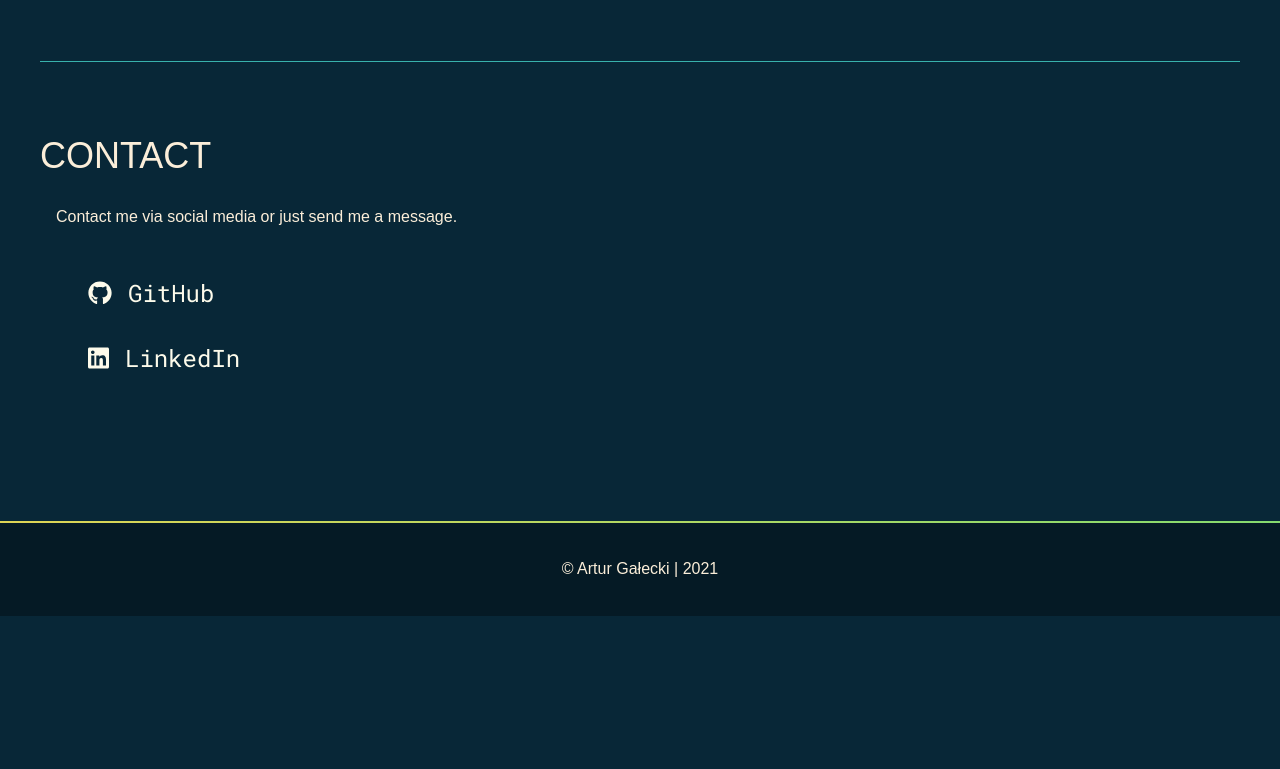
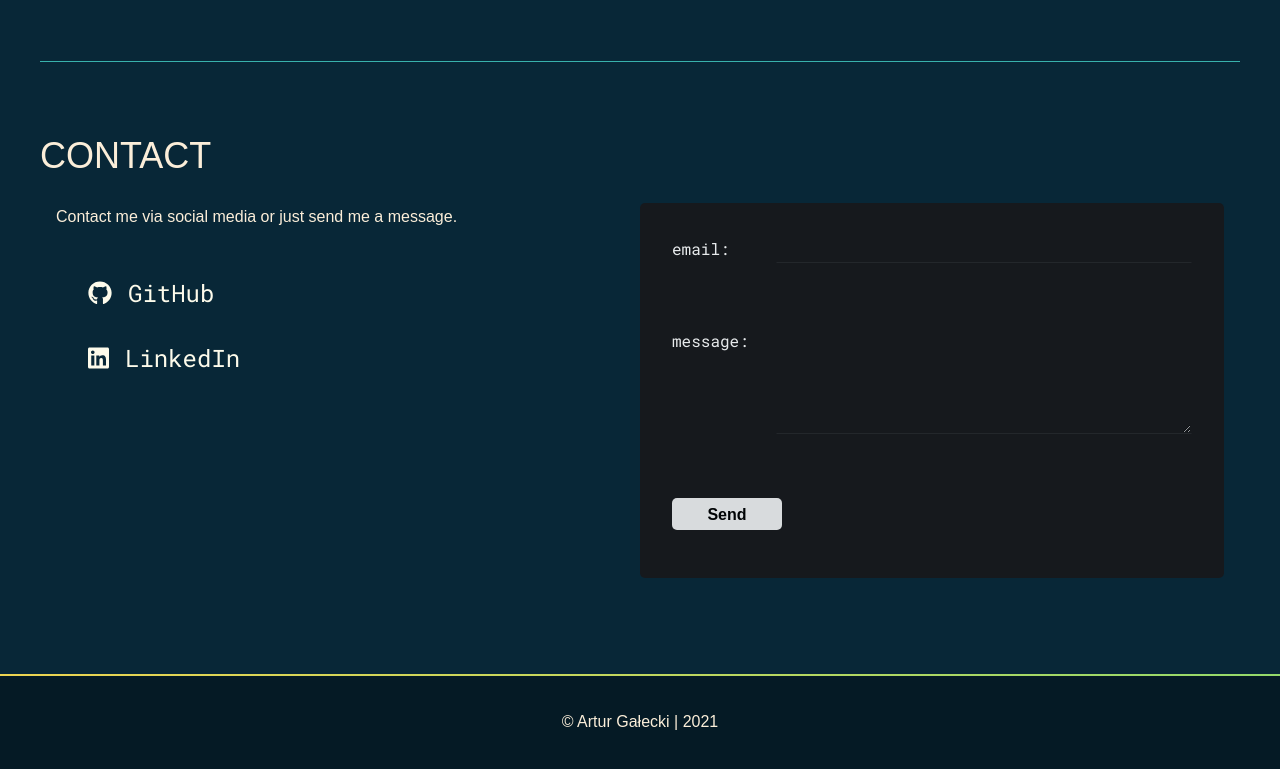
Before and after one commit to asgalecki/portfolio, a Gatsby site: page / in a window 1280 px wide. Shown: the part 1656-2425 px from the top of the page. Before the commit the page ends 2272 px from the top, so only its background shows below. Built offline with nearby package versions, Linux system fonts and the light colour scheme; Gatsby itself is replaced by a stand-in of ours; a web font is replaced by a local one.

Commit message:
Set up and style contact form

```diff
--- a/package.json
+++ b/package.json
@@ -30,6 +30,7 @@
     "gatsby-source-filesystem": "^3.14.0",
     "gatsby-transformer-remark": "^4.11.0",
     "gatsby-transformer-sharp": "^3.14.0",
+    "html-react-parser": "^1.4.0",
     "react": "^17.0.1",
     "react-dom": "^17.0.1",
     "react-helmet": "^6.1.0",
--- a/src/components/Contact/Contact.jsx
+++ b/src/components/Contact/Contact.jsx
@@ -1,4 +1,5 @@
 import React from 'react';
+import ContactForm from './ContactForm';
 import SocialMedia from './SocialMedia';
 
 const Contact = () => {
@@ -12,7 +13,7 @@ const Contact = () => {
           </p>
           <SocialMedia />
         </div>
-        <div className="contact__form" /* temporary mock */ />
+        <ContactForm />
       </div>
     </section>
   );
--- /dev/null
+++ b/src/components/Contact/ContactForm.jsx
@@ -0,0 +1,82 @@
+import React, { useState } from 'react';
+import ContactStatus from './ContactStatus';
+
+const ContactForm = () => {
+  const [email, setEmail] = useState('');
+  const [message, setMessage] = useState('');
+  const [status, setStatus] = useState('');
+
+  const handleSubmit = (e) => {
+    e.preventDefault();
+    setStatus('thank you for your message');
+  };
+
+  return (
+    <form
+      className="contact-form"
+      method="post"
+      onSubmit={(e) => handleSubmit(e)}
+      netlify-honeypot="bot-field"
+      method="post"
+      data-netlify="true"
+      name="Contact Form"
+      action={false}
+    >
+      <input type="hidden" name="bot-field" />
+      <input type="hidden" name="form-name" value="Contact Form" />
+      <ul className="contact-form__list">
+        <li className="contact-form__element">
+          <label htmlFor="contact-form__email" className="contact-form__label">
+            email:
+          </label>
+          <input
+            type="email"
+            name="email"
+            id="contact-form__email"
+            className="contact-form__input"
+            required
+            autoComplete="off"
+            minLength="6"
+            maxLength="50"
+            value={email}
+            onChange={(e) => setEmail(e.target.value)}
+          />
+        </li>
+        <li className="contact-form__element">
+          <label htmlFor="contact-form__msg" className="contact-form__label">
+            message:
+          </label>
+          <textarea
+            name="message"
+            id="contact-form__msg"
+            className="contact-form__input"
+            required
+            autoComplete="off"
+            rows="5"
+            minLength="2"
+            maxLength="1000"
+            value={message}
+            onChange={(e) => setMessage(e.target.value)}
+          />
+        </li>
+        <li className="contact-form__element">
+          <button type="submit" className="contact-form__button">
+            Send
+          </button>
+          {status ? (
+            <button
+              type="button"
+              className="contact-form__button contact-form__button--cancel"
+              onClick={() => setStatus('')}
+            >
+              X
+            </button>
+          ) : null}
+        </li>
+      </ul>
+      <ContactStatus status={status} />
+    </form>
+  );
+};
+
+export default ContactForm;
--- /dev/null
+++ b/src/components/Contact/ContactStatus.jsx
@@ -0,0 +1,14 @@
+import React from 'react';
+import parse from 'html-react-parser';
+
+const ContactStatus = ({ status }) => {
+  const statusTemplate = `status: <span className="contact-form__status--color">'${status}'</span>`;
+
+  return (
+    <p className="contact-form__status">
+      {status ? parse(`${statusTemplate}`) : ''}
+    </p>
+  );
+};
+
+export default ContactStatus;
--- /dev/null
+++ b/src/styles/components/Contact/contact-form.scss
@@ -0,0 +1,78 @@
+.contact-form {
+  display: block;
+  font-family: 'roboto mono', sans-serif;
+  color: $white-regular;
+  width: 100%;
+
+  background-color: $gray-900;
+  border-radius: 5px;
+  opacity: 0.9;
+
+  &__list {
+    display: flex;
+    flex-flow: column wrap;
+
+    list-style: none;
+  }
+
+  &__element {
+    margin: 2rem;
+    display: flex;
+    flex-flow: row nowrap;
+    justify-content: space-between;
+  }
+
+  &__label {
+    cursor: pointer;
+  }
+
+  &__input {
+    background-color: transparent;
+    border: 1px solid transparent;
+    font-size: 1rem;
+    border-bottom: 1px solid $gray-800;
+    color: $yellow-300;
+    font-family: 'roboto mono', sans-serif;
+    width: 80%;
+    padding-left: 0.5rem;
+  }
+
+  &__button {
+    cursor: pointer;
+    padding: 0.5rem 0;
+    width: 110px;
+    height: 2rem;
+    font-family: 'baumans', sans-serif;
+    font-size: 1rem;
+    border: none;
+    border-radius: 5px;
+    font-weight: 700;
+    @include transition-basic;
+
+    &--cancel {
+      padding: 0;
+      width: 2rem;
+    }
+
+    &:focus,
+    &:hover {
+      background-color: $yellow-300;
+    }
+  }
+
+  &__status {
+    margin: 1rem 2rem;
+    word-break: break-word;
+
+    &--color {
+      color: $yellow-300;
+      text-transform: lowercase;
+    }
+  }
+}
+
+@include media-large {
+  .contact-form {
+    width: 50%;
+  }
+}
--- a/src/styles/components/Contact/contact.scss
+++ b/src/styles/components/Contact/contact.scss
@@ -25,10 +25,6 @@
     @include link-behaviour;
     @include transition-basic;
     font-size: 2rem;
-  }
-
-  &__form {
-    width: 100%;
   }
 }
 
@@ -65,4 +61,4 @@
   }
 }
 
-// @import './contact-form.scss';
+@import './contact-form.scss';
```
Also changed, not shown: 1 other file.
